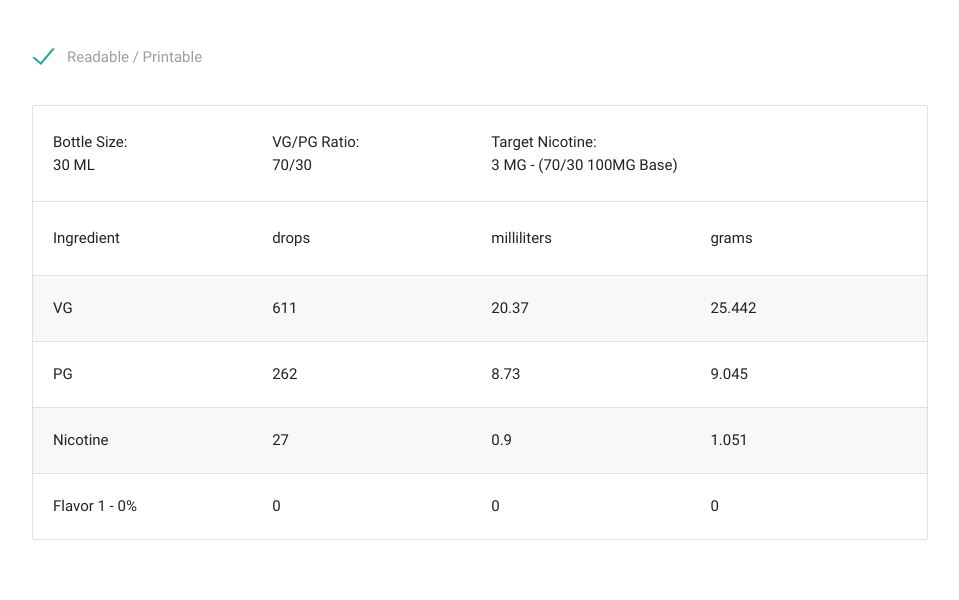
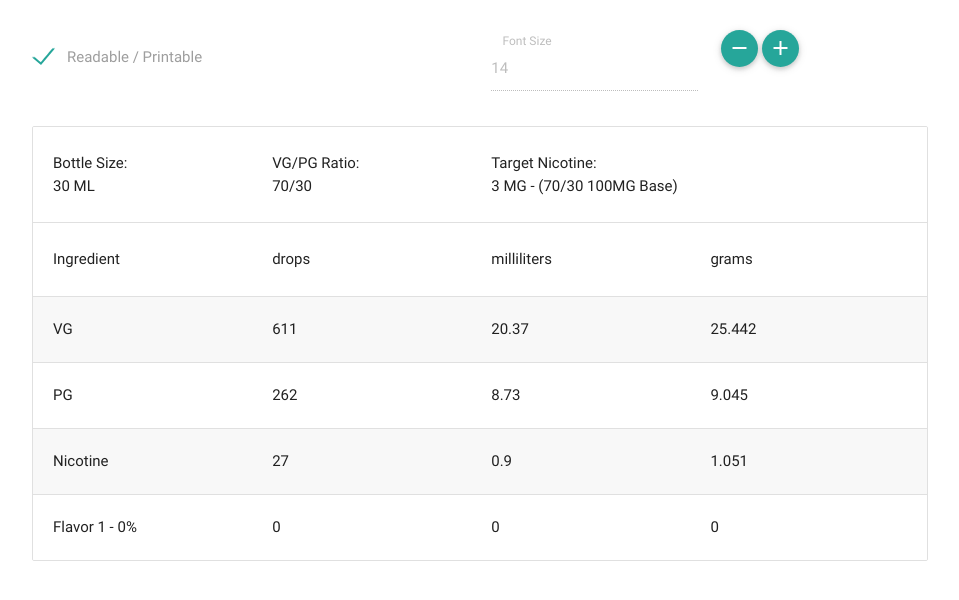
Before and after one commit to VaperNinja/DIY_eJuice_calculator, a plain HTML site: page index.html in a window 1280 px wide. Both pictures are taken after a click on the label "Readable / Printable". Shown: the whole page, without its empty margins (160-1119 px from the left). Drawn offline with Linux system fonts and the light colour scheme.

Commit message:
Add body class changes for print mode

```diff
--- a/index.html
+++ b/index.html
@@ -315,13 +315,13 @@
               <label for="readable">Readable / Printable</label>
             </p>
           </div>
-          <div v-show="printable2" class="col s6 m3">
+          <div v-show="printable" class="col s6 m3">
             <div class="input-field">
               <input v-model="printableFontSize" type="number" id="printableFontSize" min="5" max="30" disabled number>
               <label for="printableFontSize">Font Size</label>
             </div>
           </div>
-          <div v-show="printable2" class="col s6 m3">
+          <div v-show="printable" class="col s6 m3">
             <a class="btn-floating btn-small waves-effect waves-light valign" @click="fontSizeChange('down')">
               <i class="material-icons">remove</i>
             </a>
--- a/js/bin/main.js
+++ b/js/bin/main.js
@@ -130,6 +130,13 @@ vm = new Vue({
       },
       printableFontSize: function (val, oldVal) {
         $(".print-mode #recipe-totals").css('font-size', val + "px");
+      },
+      printable: function(val, oldVal) {
+        if(val === true) {
+          $("body").addClass('print-mode');
+        } else {
+          $("body").removeClass('print-mode');
+        }
       }
     },
 
@@ -220,7 +227,7 @@ vm = new Vue({
 
       fontSizeChange: function(direction) {
         if(direction == "up") {
-          if(this.printableFontSize > 24) return;
+          if(this.printableFontSize > 26) return;
           this.printableFontSize += 1;
         } else {
           if(this.printableFontSize < 8) return;
```
